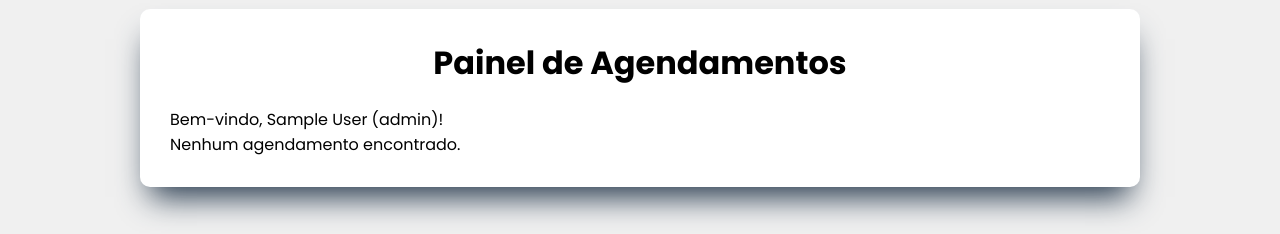
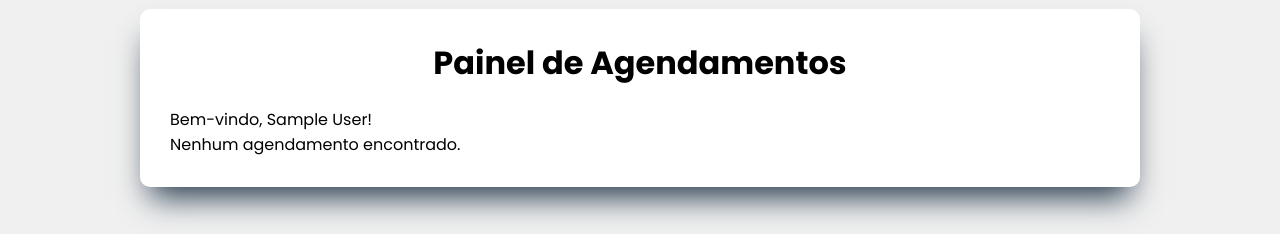
Before and after one commit to marcilio0710/teste, a PHP site: page /agendamentos.php in a window 1280 px wide. Shown: the part 563-797 px from the top of the page. Run offline with PHP 8.4, Linux system fonts and the light colour scheme; the visitor is signed in with stand-in values (Sample User, id 1); data that the repository does not hold is empty; some libraries are stand-ins or nearby versions.

Commit message:
Update agendamentos.php

```diff
--- a/agendamentos.php
+++ b/agendamentos.php
@@ -100,7 +100,7 @@ try {
     <main>
         <div class="agendamento-container container">
             <h1>Painel de Agendamentos</h1>
-            <p>Bem-vindo, <?php echo htmlspecialchars($_SESSION['nome']); ?> (admin)!</p>
+            <p>Bem-vindo, <?php echo htmlspecialchars($_SESSION['nome']); ?>!</p>
             <?php if (empty($agendamentos)): ?>
                 <p>Nenhum agendamento encontrado.</p>
             <?php else: ?>
```
